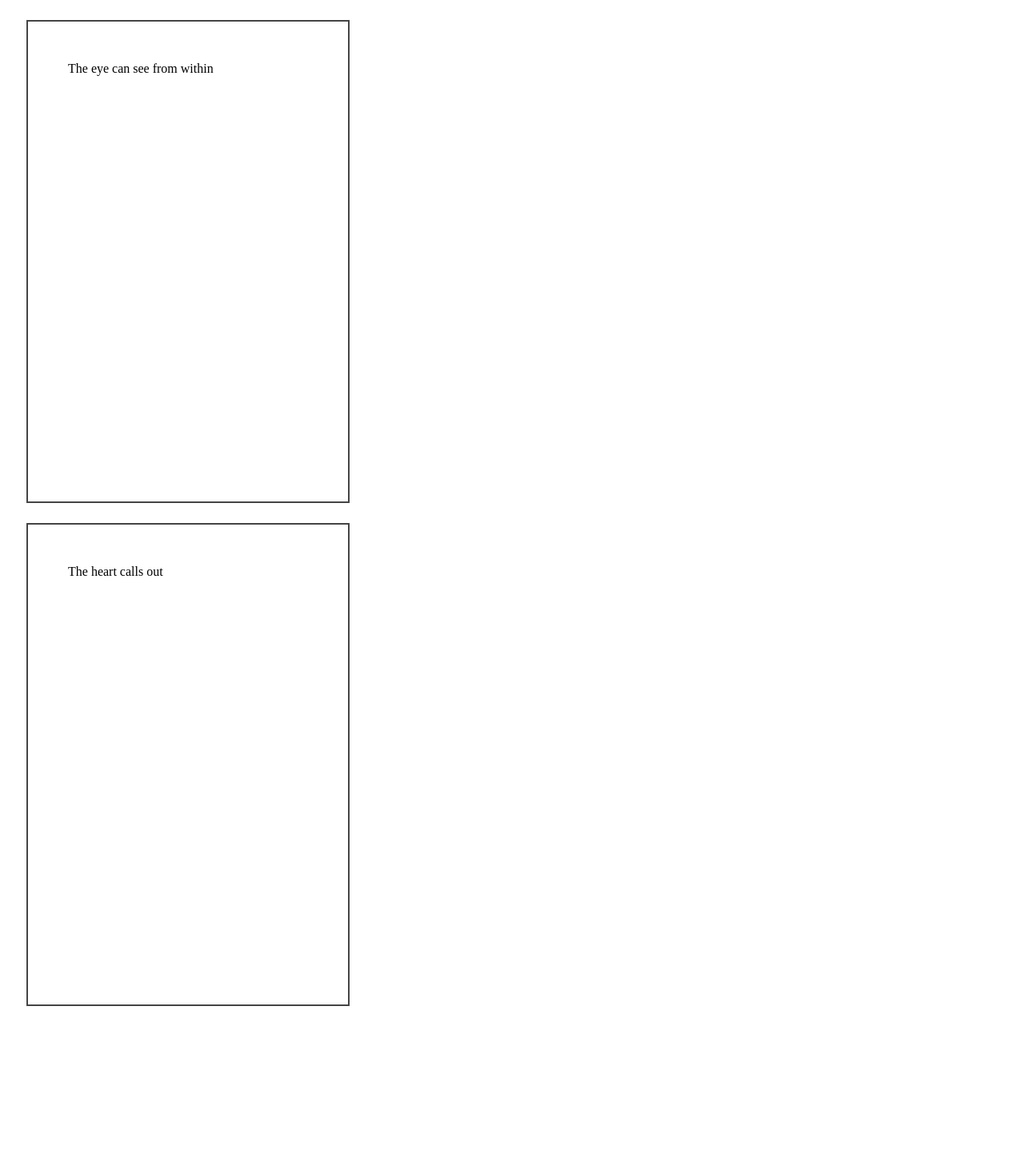
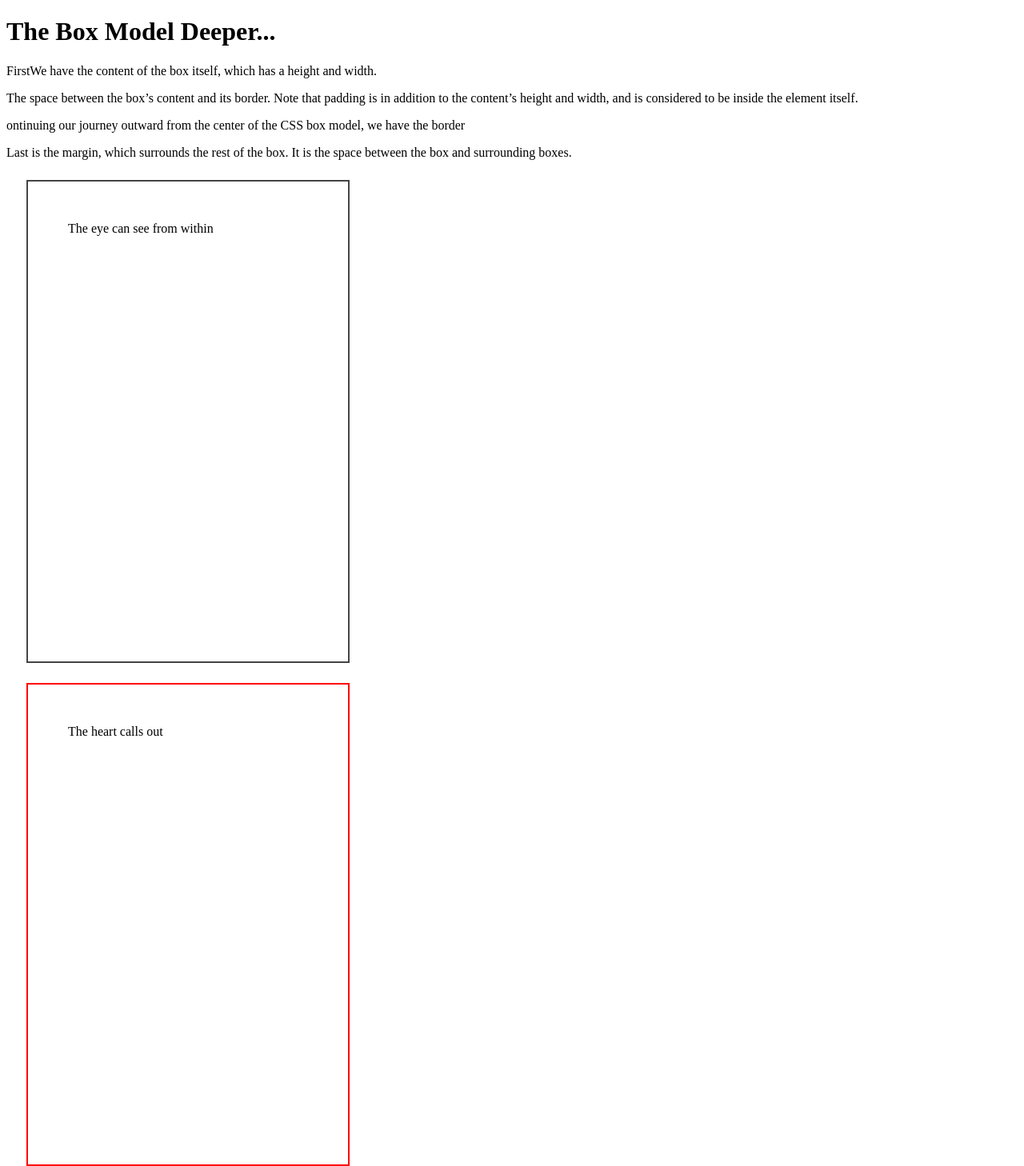
Before and after one commit to html-css-javascript-take-in/udacityhtmlcssjavascript, a plain HTML site: page boxmodel.html in a window 1280 px wide. Shown: the whole page at 80% size. Before the commit the page ends 1283 px from the top, so only its background shows below. Drawn offline with Linux system fonts and the light colour scheme.

Commit message:
Update boxmodel.html

```diff
--- a/boxmodel.html
+++ b/boxmodel.html
@@ -1,20 +1,30 @@
 <!doctype html>
 <html>
     <head>
-        <title>Hello</title>
+        <title>The Box Model</title>
         <meta charset="UTF-8">
         <style>
             .box{
                 width: 300px;
                 height: 500px;
+                padding: 50px;
                 border: 2px solid #444444;
                 margin: 25px;
-                padding: 50px;
+
             }
         </style>
     </head>
     <body>
+        <h1>The Box Model Deeper...</h1>
+        <p>FirstWe have the content of the box itself, which has a height and width.
+        </p>
+        <p>The space between the box’s content and its border.
+            Note that padding is in addition to the content’s height and width,
+            and is considered to be inside the element itself.
+        </p>
+        <p>ontinuing our journey outward from the center of the CSS box model, we have the border</p>
+        <p>Last is the margin, which surrounds the rest of the box. It is the space between the box and surrounding boxes.</p>
         <div class="box">The eye can see from within</div>
-        <div class="box">The heart calls out</div>
+        <div class="box" style="border: 2px solid red">The heart calls out</div>
     </body>
 </html>
```
